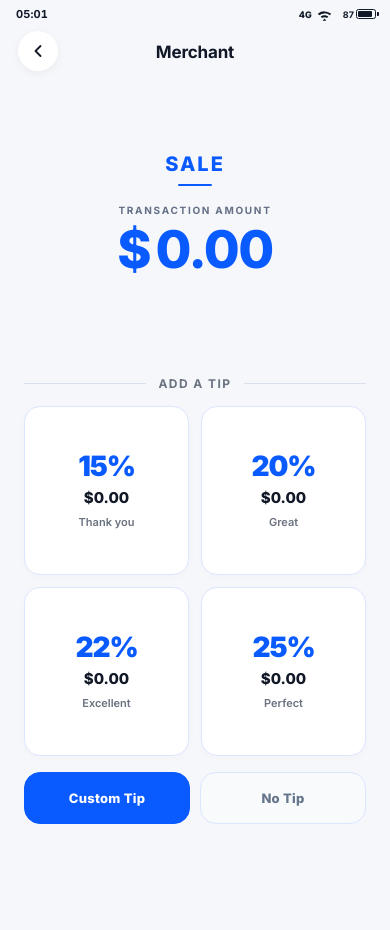
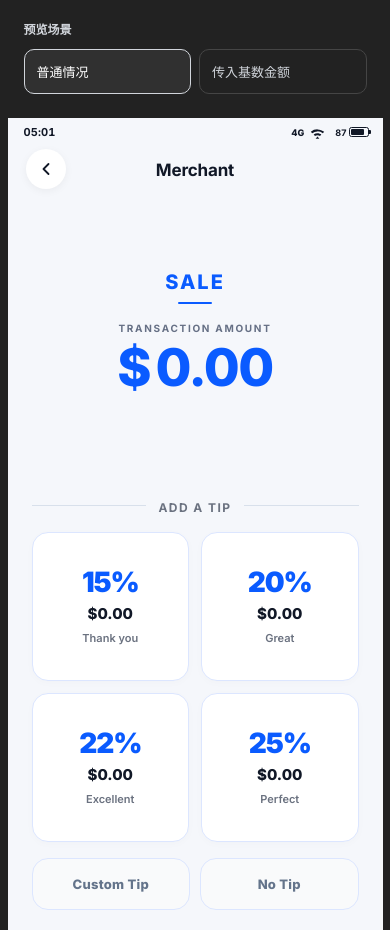
Before and after one commit to xtfllbl/OPC, a plain HTML site: page 1.1.tip.html in a window 390 px wide. Before the commit the page ends 844 px from the top, so only its background shows below. Drawn offline with Linux system fonts and the light colour scheme.

Commit message:
feat(tip): 支持按传入基数金额计算小费
- 增加 `tipBaseCents` 参数及对应的预览场景切换
- 在小费选项和确认明细中展示基数金额
- 优化预览布局、响应式适配与按钮层级

```diff
--- a/1.1.tip.html
+++ b/1.1.tip.html
@@ -34,7 +34,9 @@
             display: flex;
             align-items: center;
             justify-content: center;
-            overflow: hidden;
+            gap: 32px;
+            padding: 32px;
+            overflow: auto;
             background: #222;
         }
 
@@ -42,8 +44,49 @@
             font: inherit;
         }
 
+        [hidden] {
+            display: none !important;
+        }
+
+        .preview-controls {
+            flex: 0 0 172px;
+            color: #D1D5DB;
+        }
+
+        .preview-label {
+            margin-bottom: 12px;
+            font-size: 12px;
+            font-weight: 600;
+        }
+
+        .preview-nav {
+            display: grid;
+            gap: 8px;
+        }
+
+        .preview-nav a {
+            padding: 12px;
+            border: 1px solid #454545;
+            border-radius: 10px;
+            color: #D1D5DB;
+            font-size: 13px;
+            text-decoration: none;
+        }
+
+        .preview-nav a[aria-current="page"] {
+            border-color: #D1D5DB;
+            background: #303030;
+            color: #FFFFFF;
+        }
+
+        .preview-nav a:focus-visible {
+            outline: 2px solid #D1D5DB;
+            outline-offset: 3px;
+        }
+
         .phone-frame {
             position: relative;
+            flex: none;
             display: flex;
             flex-direction: column;
             width: 375px;
@@ -343,18 +386,33 @@
         .sheet-heading::before,
         .sheet-heading::after {
             flex: 1;
+            min-width: 0;
             height: 1px;
             background: #D8E0EB;
             content: "";
         }
 
+        .sheet-heading > div {
+            min-width: 0;
+        }
+
         .sheet-title {
+            display: inline-flex;
+            align-items: baseline;
+            gap: 6px;
             color: var(--text-grey);
             font-size: 12px;
             font-weight: 700;
             letter-spacing: 0.12em;
             line-height: 1;
             white-space: nowrap;
+        }
+
+        #tip-base-amount {
+            color: var(--color-sale-text);
+            font-size: 16px;
+            font-weight: 800;
+            letter-spacing: -0.02em;
         }
 
         .sheet-subtitle {
@@ -727,7 +785,7 @@
 
         .confirm-breakdown-label {
             color: var(--text-grey);
-            font-size: 10px;
+            font-size: 11px;
             font-weight: 700;
             letter-spacing: 0.12em;
             line-height: 1.2;
@@ -762,14 +820,38 @@
             height: 48px;
         }
 
-        @media (max-width: 400px) {
+        @media (max-width: 780px) {
             body {
-                background: var(--bg-body);
+                flex-direction: column;
+                gap: 24px;
+                padding: 24px;
             }
 
             .phone-frame {
-                width: 100vw;
-                height: 100dvh;
+                width: min(375px, 100%);
+            }
+
+            .preview-controls {
+                order: -1;
+                flex: none;
+                width: min(375px, 100%);
+            }
+
+            .preview-nav {
+                grid-template-columns: repeat(2, minmax(0, 1fr));
+            }
+        }
+
+        @media (max-width: 520px) {
+            body {
+                padding: 20px 0 0;
+            }
+
+            .preview-controls {
+                padding: 0 16px;
+            }
+
+            .phone-frame {
                 border-radius: 0;
                 box-shadow: none;
             }
@@ -822,7 +904,7 @@
         <main class="content-sheet">
             <div class="sheet-heading">
                 <div>
-                    <h1 class="sheet-title">ADD A TIP</h1>
+                    <h1 class="sheet-title"><span id="tip-title-label">ADD A TIP</span><strong id="tip-base-amount" hidden>$0.00</strong></h1>
                 </div>
             </div>
 
@@ -837,8 +919,7 @@
                     <span class="tip-value" id="a20">$0.00</span>
                     <span class="tip-tag">Great</span>
                 </button>
-                <button class="tip-card" type="button" data-pct="22"1231
-                 aria-pressed="false">
+                <button class="tip-card" type="button" data-pct="22" aria-pressed="false">
                     <span class="tip-percent-box">22%</span>
                     <span class="tip-value" id="a22">$0.00</span>
                     <span class="tip-tag">Excellent</span>
@@ -851,7 +932,7 @@
             </section>
 
             <div class="actions">
-                <button class="btn btn-primary" id="btn-custom" type="button">Custom Tip</button>
+                <button class="btn btn-secondary" id="btn-custom" type="button">Custom Tip</button>
                 <button class="btn btn-secondary" id="btn-skip" type="button">No Tip</button>
             </div>
 
@@ -899,6 +980,10 @@
                             <span class="confirm-breakdown-label">Transaction</span>
                             <strong id="confirm-subtotal">$0.00</strong>
                         </div>
+                        <div class="confirm-breakdown-item" id="confirm-eligible-row" hidden>
+                            <span class="confirm-breakdown-label">Eligible amount</span>
+                            <strong id="confirm-eligible">$0.00</strong>
+                        </div>
                         <div class="confirm-breakdown-item tip">
                             <span class="confirm-breakdown-label" id="confirm-tip-label">Tip</span>
                             <strong id="confirm-tip">$0.00</strong>
@@ -913,6 +998,14 @@
         </div>
         </main>
     </div>
+
+    <aside class="preview-controls" aria-labelledby="preview-label">
+        <p class="preview-label" id="preview-label">预览场景</p>
+        <nav class="preview-nav" aria-labelledby="preview-label">
+            <a id="preview-normal" href="1.1.tip.html?cashAmountCents=600&amp;amountCents=600">普通情况</a>
+            <a id="preview-base" href="1.1.tip.html?cashAmountCents=600&amp;amountCents=600&amp;tipBaseCents=570">传入基数金额</a>
+        </nav>
+    </aside>
 
     <script src="merchant-context.js"></script>
     <script>
@@ -973,7 +1066,16 @@
             return 0;
         }
 
+        function resolveTipBaseCents(search) {
+            const text = new URLSearchParams(search).get("tipBaseCents")?.trim() ?? "";
+            const cents = Number(text);
+            return /^[0-9]+$/.test(text) && Number.isSafeInteger(cents) ? cents : null;
+        }
+
         const amountCents = resolveAmountCents();
+        const providedTipBaseCents = resolveTipBaseCents(window.location.search);
+        const hasProvidedTipBase = providedTipBaseCents !== null;
+        const tipBaseCents = providedTipBaseCents ?? amountCents;
         const phoneFrame = document.getElementById("phone-frame");
         const amountLabelEl = document.getElementById("amount-label");
         const amountLineEl = document.querySelector(".amount-line");
@@ -987,6 +1089,20 @@
         let selectedTipCents = 0;
         let customRaw = "0";
 
+        document.getElementById("tip-title-label").textContent = hasProvidedTipBase ? "ADD A TIP ON:" : "ADD A TIP";
+        document.getElementById("tip-base-amount").hidden = !hasProvidedTipBase;
+        document.getElementById("tip-base-amount").textContent = formatCurrency(tipBaseCents);
+        document.getElementById("confirm-eligible-row").hidden = !hasProvidedTipBase;
+        document.getElementById("confirm-eligible").textContent = formatCurrency(tipBaseCents);
+        document.getElementById(hasProvidedTipBase ? "preview-base" : "preview-normal").setAttribute("aria-current", "page");
+
+        for (const [id, baseCents] of [["preview-normal", null], ["preview-base", 570]]) {
+            const params = new URLSearchParams({ cashAmountCents: "600", amountCents: "600" });
+            if (baseCents !== null) params.set("tipBaseCents", String(baseCents));
+            if (window.MerchantContext) window.MerchantContext.appendTo(params);
+            document.getElementById(id).href = "1.1.tip.html?" + params.toString();
+        }
+
         localStorage.setItem("cashAmountCents", String(amountCents));
         localStorage.setItem("amountCents", String(amountCents));
 
@@ -999,8 +1115,12 @@
 
         setHeroAmount(amountCents);
 
+        function calculatePercentageTip(percent) {
+            return Math.round(tipBaseCents * percent / 100);
+        }
+
         function updateCalculatedTip(percent, elementId) {
-            document.getElementById(elementId).textContent = formatCurrency(Math.round(amountCents * percent / 100));
+            document.getElementById(elementId).textContent = formatCurrency(calculatePercentageTip(percent));
         }
 
         updateCalculatedTip(15, "a15");
@@ -1058,7 +1178,7 @@
         tipCards.forEach((card) => {
             card.addEventListener("click", () => {
                 selectedPercent = Number(card.dataset.pct);
-                selectedTipCents = Math.round(amountCents * selectedPercent / 100);
+                selectedTipCents = calculatePercentageTip(selectedPercent);
                 clearSelection();
                 card.classList.add("selected");
                 card.setAttribute("aria-pressed", "true");
```
Also changed, not shown: .impeccable/config.json.
